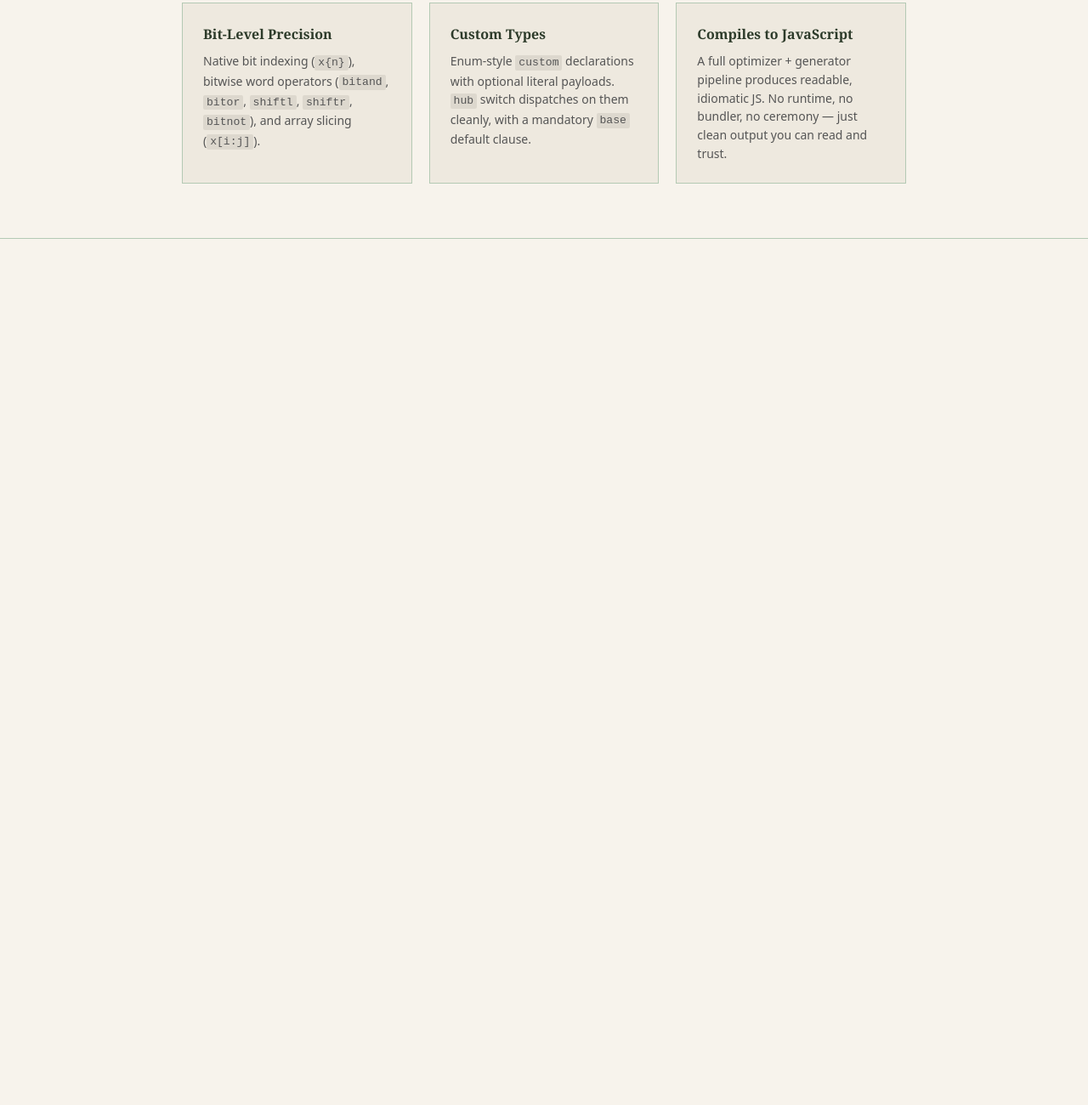
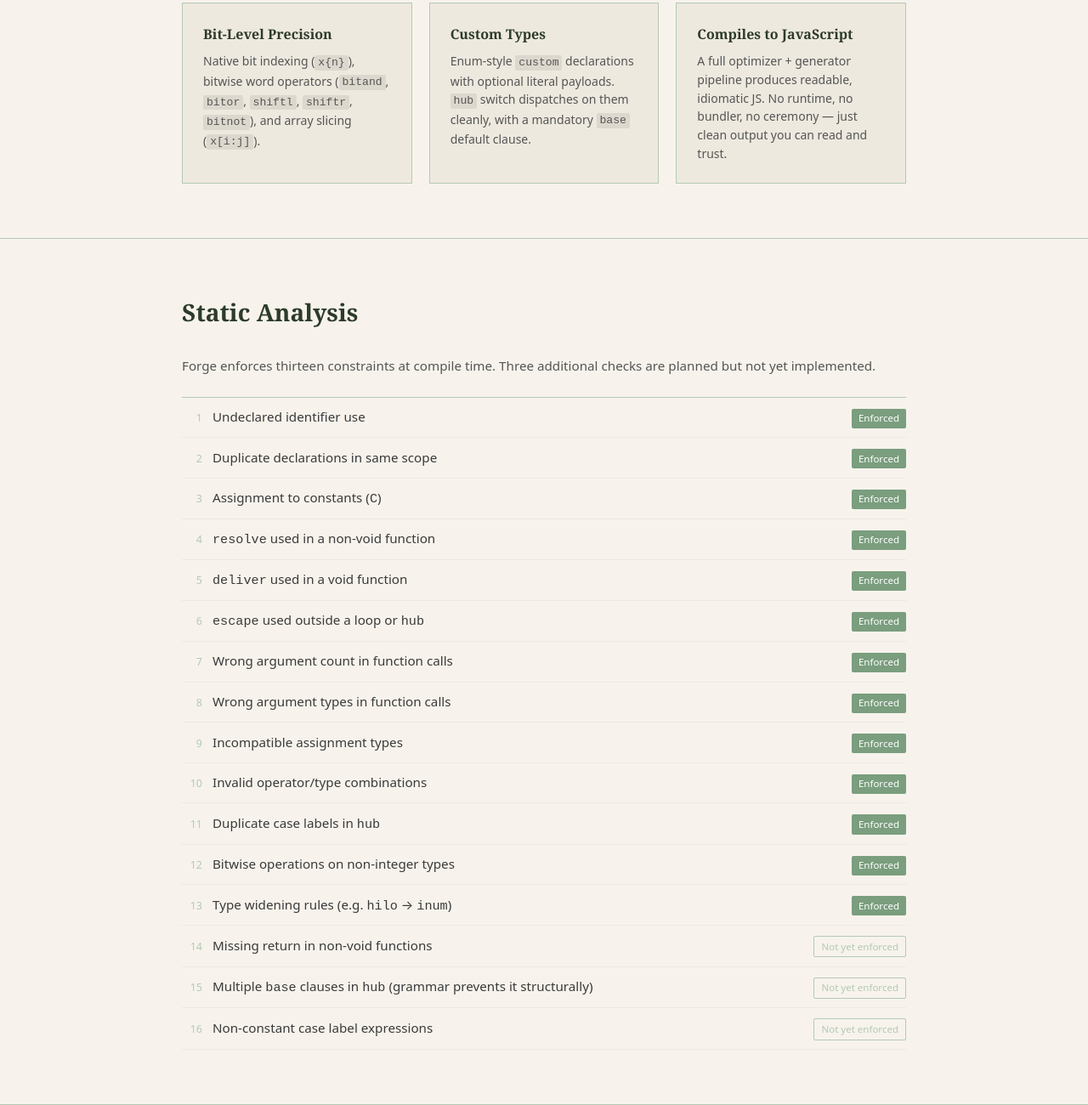
Before and after one commit to JohhannasReyn/Forge, a website: page docs/index.html in a window 1280 px wide. Shown: the part 1686-2986 px from the top of the page at 85% size. Before the commit the page ends 1967 px from the top, so only its background shows below. Drawn offline with Linux system fonts and the light colour scheme.

Commit message:
feat: add static checks section to Forge website

```diff
--- a/docs/index.html
+++ b/docs/index.html
@@ -95,3 +95,31 @@
 </section>
 
 <hr class="section-rule">
+
+<!-- STATIC CHECKS -->
+<section id="checks">
+  <div class="container">
+    <h2>Static Analysis</h2>
+    <p style="margin-bottom:1.5rem;font-size:0.95rem;color:#555;">Forge enforces thirteen constraints at compile time. Three additional checks are planned but not yet implemented.</p>
+    <ul class="checks-list">
+      <li><span class="check-num">1</span><span class="check-label">Undeclared identifier use</span><span class="badge badge-enforced">Enforced</span></li>
+      <li><span class="check-num">2</span><span class="check-label">Duplicate declarations in same scope</span><span class="badge badge-enforced">Enforced</span></li>
+      <li><span class="check-num">3</span><span class="check-label">Assignment to constants (<code>C</code>)</span><span class="badge badge-enforced">Enforced</span></li>
+      <li><span class="check-num">4</span><span class="check-label"><code>resolve</code> used in a non-void function</span><span class="badge badge-enforced">Enforced</span></li>
+      <li><span class="check-num">5</span><span class="check-label"><code>deliver</code> used in a void function</span><span class="badge badge-enforced">Enforced</span></li>
+      <li><span class="check-num">6</span><span class="check-label"><code>escape</code> used outside a loop or <code>hub</code></span><span class="badge badge-enforced">Enforced</span></li>
+      <li><span class="check-num">7</span><span class="check-label">Wrong argument count in function calls</span><span class="badge badge-enforced">Enforced</span></li>
+      <li><span class="check-num">8</span><span class="check-label">Wrong argument types in function calls</span><span class="badge badge-enforced">Enforced</span></li>
+      <li><span class="check-num">9</span><span class="check-label">Incompatible assignment types</span><span class="badge badge-enforced">Enforced</span></li>
+      <li><span class="check-num">10</span><span class="check-label">Invalid operator/type combinations</span><span class="badge badge-enforced">Enforced</span></li>
+      <li><span class="check-num">11</span><span class="check-label">Duplicate case labels in <code>hub</code></span><span class="badge badge-enforced">Enforced</span></li>
+      <li><span class="check-num">12</span><span class="check-label">Bitwise operations on non-integer types</span><span class="badge badge-enforced">Enforced</span></li>
+      <li><span class="check-num">13</span><span class="check-label">Type widening rules (e.g. <code>hilo</code> → <code>inum</code>)</span><span class="badge badge-enforced">Enforced</span></li>
+      <li><span class="check-num">14</span><span class="check-label">Missing return in non-void functions</span><span class="badge badge-pending">Not yet enforced</span></li>
+      <li><span class="check-num">15</span><span class="check-label">Multiple <code>base</code> clauses in <code>hub</code> (grammar prevents it structurally)</span><span class="badge badge-pending">Not yet enforced</span></li>
+      <li><span class="check-num">16</span><span class="check-label">Non-constant case label expressions</span><span class="badge badge-pending">Not yet enforced</span></li>
+    </ul>
+  </div>
+</section>
+
+<hr class="section-rule">
```
